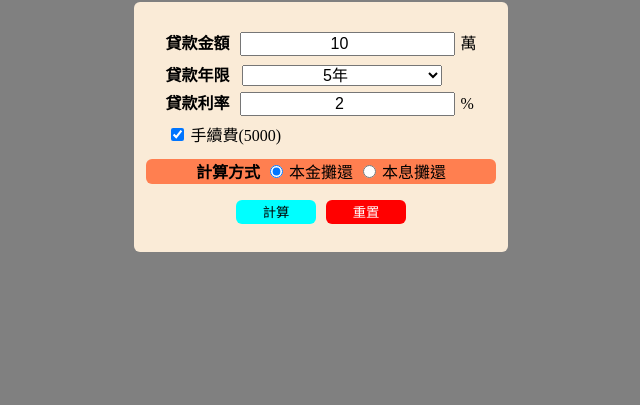
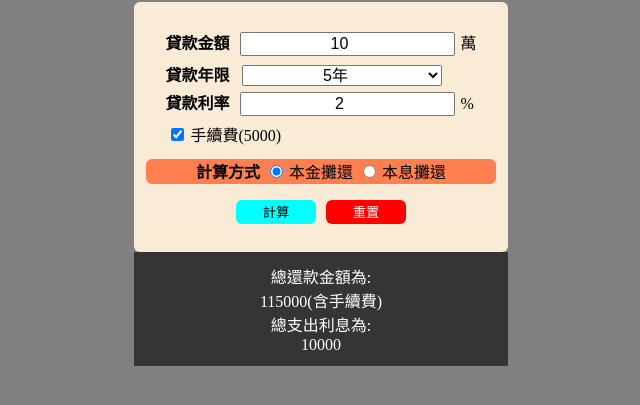
Before and after one commit to 17app001/javascript_loan_project, a plain HTML site: page index.html in a window 1280 px wide. Both pictures are taken after a click on the button "計算". Shown: the part 87-492 px from the top of the page, without its empty margins (319-959 px from the left). Drawn offline with Linux system fonts and the light colour scheme.

Commit message:
完成簡易利率計算

```diff
--- a/css/index.css
+++ b/css/index.css
@@ -60,3 +60,11 @@ option {
     background-color: coral;
     border-radius: 6px;
 }
+
+#result {
+    display: none;
+    width: 350px;
+    margin: 0 auto;
+    background-color: rgb(53, 53, 53);
+    padding: 12px;
+}
--- a/index.html
+++ b/index.html
@@ -43,6 +43,12 @@
                 <button type="button" id="reset">重置</button>
             </p>
         </form>
+        <div id="result" style="color:white">
+            總還款金額為:
+            <div class="totalAmount"></div>
+            總支出利息為:
+            <div class="totalInterest"></div>
+        </div>
     </div>
     <script src="./js/index.js"></script>
 </body>
--- a/js/index.js
+++ b/js/index.js
@@ -0,0 +1,37 @@
+//全域變數
+
+const amountEl = document.querySelector("#amount");
+const yearsEl = document.querySelector("#years");
+const rateEl = document.querySelector("#rate");
+const payment1El = document.querySelector("#payment1");
+const payment1E2 = document.querySelector("#payment2");
+const feeEl = document.querySelector("#fee");
+const calcEl = document.querySelector("#calc");
+
+console.log(calcEl, amountEl, yearsEl, rateEl, payment1El, payment1E2, feeEl);
+
+
+calcEl.addEventListener("click", calcLoan);
+
+function calcLoan() {
+    let amount = amountEl.value * 10000;
+    let years = yearsEl.value;
+    let rate = rateEl.value / 100;
+    let fee = feeEl.checked ? 5000 : 0;
+    // 取得不同計算方法
+    let rule = payment1El.checked ? 1 : 2;
+    //　利息
+    let totalInterest = amount * rate * years;
+    //　總金額
+    let totalAmount = amount + totalInterest + fee;
+
+    console.log(amount, years, rate, fee, rule, totalAmount, totalInterest);
+
+    document.querySelector(".totalAmount").innerText = totalAmount + (fee == 0 ? "" : "(含手續費)");
+    document.querySelector(".totalInterest").innerText = totalInterest;
+    const resultEl = document.querySelector("#result");
+    resultEl.style.display = "none";
+    setTimeout(function () {
+        resultEl.style.display = "block";
+    }, 500);
+}
```
